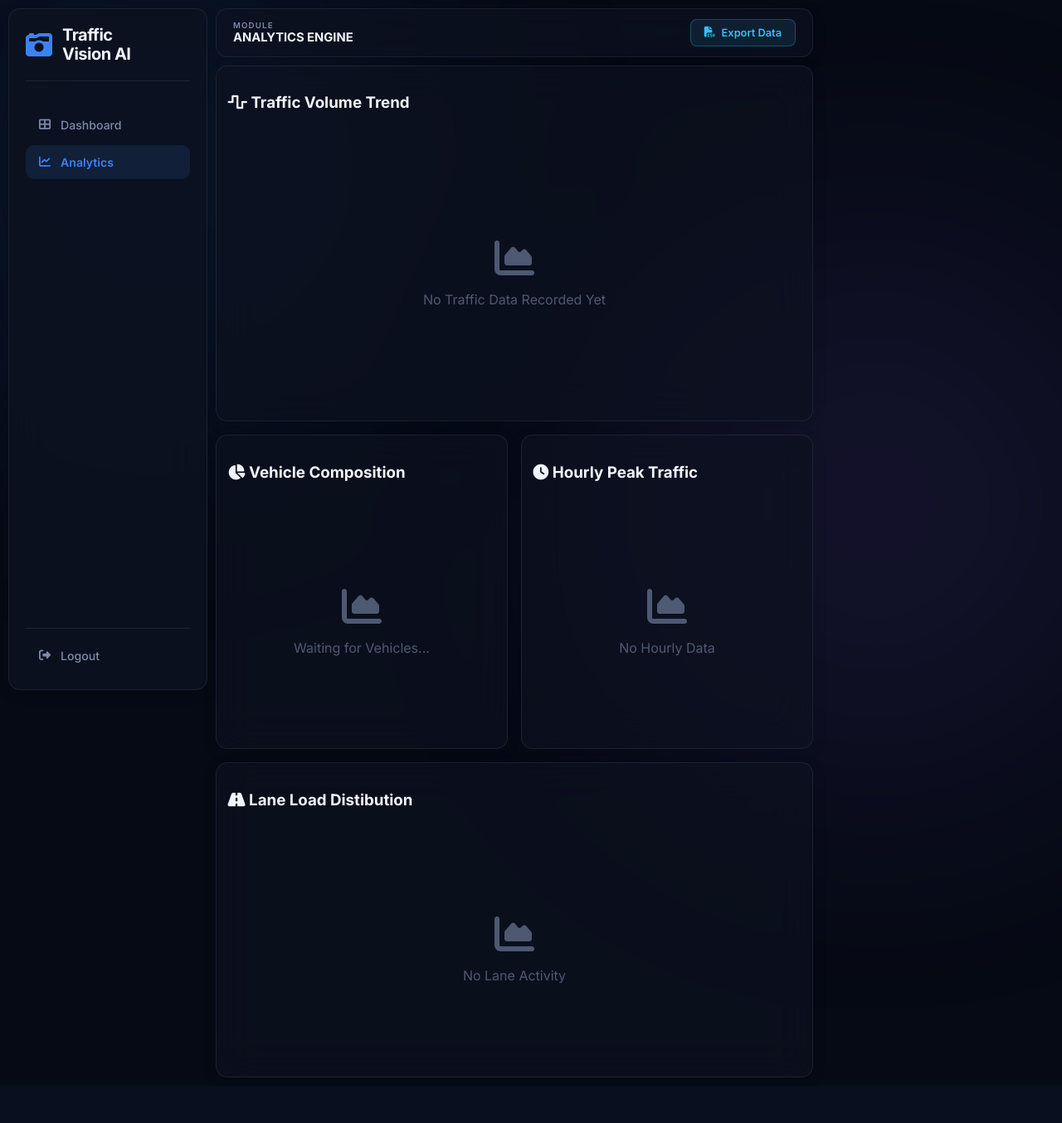
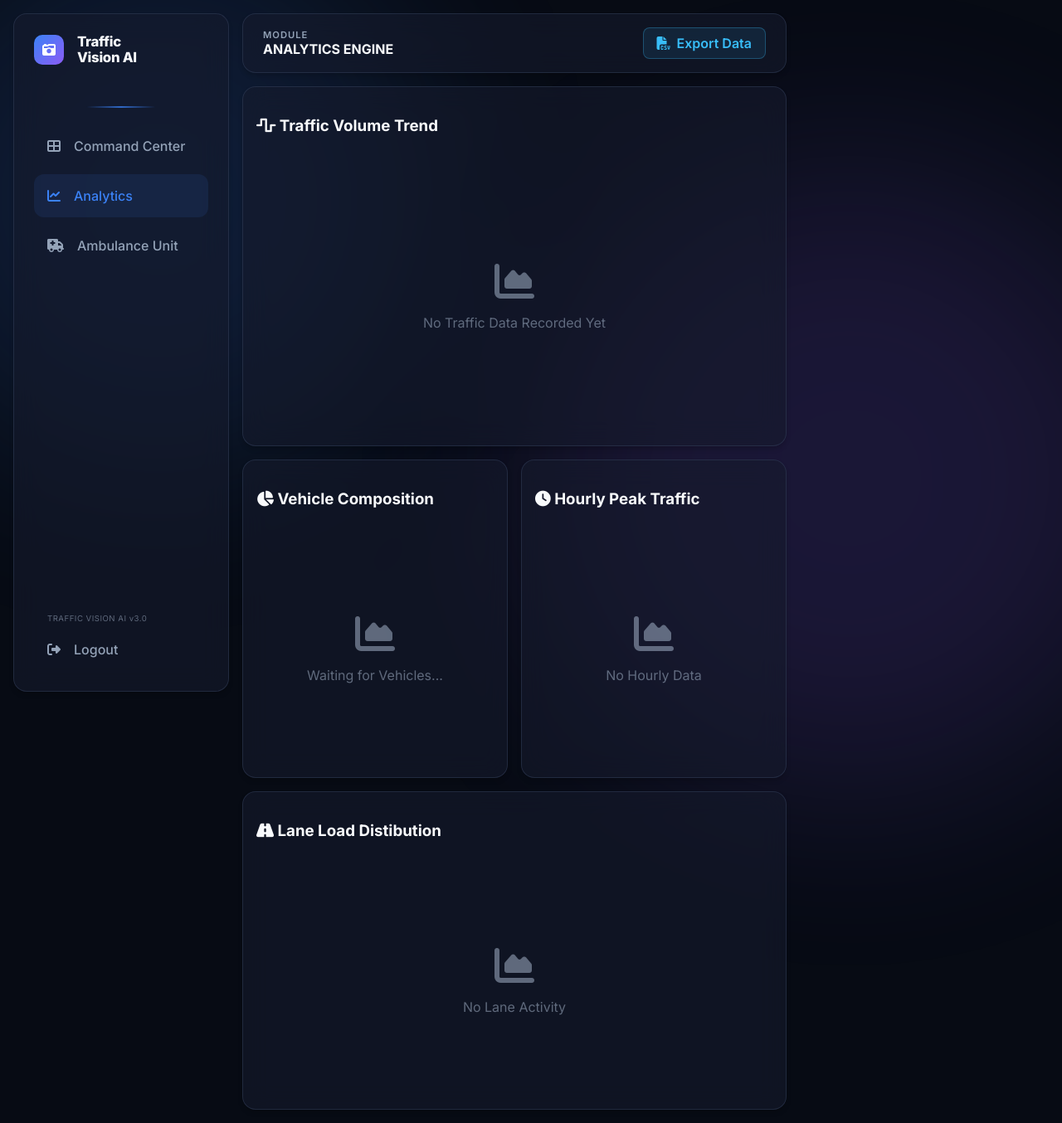
Before and after one commit to Alvinsony07/Main-Project-traff, a Flask app: page /analysis in a window 1280 px wide. Shown: the whole page at 83% size. Before the commit the page ends 1299 px from the top, so only its background shows below. Run offline with Flask 3, Linux system fonts and the light colour scheme; the visitor is signed in with stand-in values (Sample User, id 1); data that the repository does not hold is empty.

Commit message:
stabilzed ui

```diff
--- a/static/css/style.css
+++ b/static/css/style.css
@@ -1,21 +1,19 @@
 :root {
-    --bg-dark: #060a14;
-    --card-bg: rgba(13, 18, 32, 0.7);
-    --sidebar-bg: rgba(13, 18, 32, 0.92);
-    --card-border: rgba(62, 76, 105, 0.3);
-    --text-primary: #f0f4ff;
-    --text-secondary: #7b8baa;
+    --bg-dark: #070B14;
+    --card-bg: rgba(22, 28, 45, 0.6);
+    --sidebar-bg: rgba(22, 28, 45, 0.85);
+    --card-border: rgba(62, 76, 105, 0.4);
+    --text-primary: #F8FAFC;
+    --text-secondary: #94A3B8;
 
     /* Traffic Vision AI Colors */
-    --accent: #3b82f6;
-    --accent-dim: rgba(59, 130, 246, 0.08);
+    --accent: #3B82F6;
+    /* Sky Blue -> Accent Blue */
+    --accent-dim: rgba(59, 130, 246, 0.1);
     --success: #10b981;
-    --success-dim: rgba(16, 185, 129, 0.1);
     --danger: #ef4444;
-    --danger-dim: rgba(239, 68, 68, 0.1);
     --warning: #f59e0b;
-    --warning-dim: rgba(245, 158, 11, 0.1);
-    --purple: #8b5cf6;
+    --purple: #8B5CF6;
     --gradient-primary: linear-gradient(135deg, var(--accent), var(--purple));
 
     --font-main: 'Inter', sans-serif;
@@ -29,7 +27,6 @@ body {
     min-height: 100vh;
     overflow-x: hidden;
     position: relative;
-    -webkit-font-smoothing: antialiased;
 }
 
 /* Abstract Background Effects */
@@ -38,14 +35,14 @@ body::after {
     content: '';
     position: fixed;
     border-radius: 50%;
-    filter: blur(140px);
-    opacity: 0.1;
+    filter: blur(120px);
+    opacity: 0.15;
     z-index: -1;
     pointer-events: none;
 }
 
 body::before {
-    top: -15%;
+    top: -10%;
     left: -10%;
     width: 50vw;
     height: 50vw;
@@ -55,96 +52,93 @@ body::before {
 body::after {
     bottom: -20%;
     right: -10%;
-    width: 55vw;
-    height: 55vw;
+    width: 60vw;
+    height: 60vw;
     background: var(--purple);
 }
 
 /* --- Layout --- */
 .app-container {
     display: grid;
-    grid-template-columns: 240px 1fr 280px;
+    grid-template-columns: 260px 1fr 300px;
+    /* Sidebar, Main, Info */
     min-height: 100vh;
-    gap: 10px;
-    padding: 10px;
+    gap: 1rem;
+    padding: 1rem;
     box-sizing: border-box;
 }
 
 /* Glass Effect */
 .glass-panel {
     background: var(--card-bg);
-    backdrop-filter: blur(24px);
-    -webkit-backdrop-filter: blur(24px);
+    backdrop-filter: blur(16px);
+    -webkit-backdrop-filter: blur(16px);
     border: 1px solid var(--card-border);
-    border-radius: 14px;
-    box-shadow: 0 4px 16px rgba(0, 0, 0, 0.15);
+    border-radius: 16px;
+    box-shadow: 0 4px 6px -1px rgba(0, 0, 0, 0.2);
 }
 
 /* --- Sidebar --- */
 .sidebar {
     display: flex;
     flex-direction: column;
-    padding: 1.25rem;
+    padding: 1.5rem;
+    /* Sticky sidebar for scrolling pages */
     position: sticky;
-    top: 10px;
-    height: calc(100vh - 20px);
+    top: 1rem;
+    height: calc(100vh - 2rem);
     overflow-y: auto;
-    background: var(--sidebar-bg);
 }
 
-/* --- Scrollbar --- */
+/* --- Scrollbar Customization --- */
 ::-webkit-scrollbar {
-    width: 5px;
-    height: 5px;
+    width: 8px;
+    height: 8px;
 }
 
 ::-webkit-scrollbar-track {
-    background: transparent;
+    background: var(--bg-dark);
 }
 
 ::-webkit-scrollbar-thumb {
-    background: rgba(255, 255, 255, 0.08);
-    border-radius: 10px;
+    background: var(--card-border);
+    border-radius: 4px;
 }
 
 ::-webkit-scrollbar-thumb:hover {
-    background: rgba(255, 255, 255, 0.15);
+    background: var(--accent);
 }
 
 .logo-area {
-    margin-bottom: 2rem;
+    margin-bottom: 3rem;
     display: flex;
     align-items: center;
-    gap: 0.75rem;
-    padding-bottom: 1.25rem;
-    border-bottom: 1px solid var(--card-border);
+    gap: 1rem;
 }
 
 .logo-area h2 {
     margin: 0;
-    font-size: 1.1rem;
-    line-height: 1.15;
-    letter-spacing: -0.3px;
-    font-weight: 800;
+    font-size: 1.25rem;
+    line-height: 1.1;
+    letter-spacing: 1px;
 }
 
 .nav-menu {
     display: flex;
     flex-direction: column;
-    gap: 4px;
+    gap: 0.5rem;
 }
 
 .nav-item {
     display: flex;
     align-items: center;
-    gap: 0.75rem;
-    padding: 0.75rem 1rem;
-    border-radius: 10px;
+    gap: 1rem;
+    padding: 1rem;
+    border-radius: 12px;
     color: var(--text-secondary);
     text-decoration: none;
     transition: all 0.2s;
     font-weight: 500;
-    font-size: 0.88rem;
 }
 
 .nav-item:hover,
@@ -153,25 +147,18 @@ body::after {
     color: var(--accent);
 }
 
-.nav-item.active {
-    background: rgba(59, 130, 246, 0.12);
-    font-weight: 600;
-}
-
 .nav-divider {
     height: 1px;
     background: var(--card-border);
-    margin: 0.75rem 0;
+    margin: 1rem 0;
 }
 
 .sidebar-footer {
     margin-top: auto;
-    padding-top: 0.75rem;
-    border-top: 1px solid var(--card-border);
 }
 
 .nav-item.logout:hover {
-    background: var(--danger-dim);
+    background: rgba(239, 68, 68, 0.1);
     color: var(--danger);
 }
 
@@ -200,14 +180,15 @@ body::after {
 .main-content {
     display: flex;
     flex-direction: column;
-    gap: 10px;
+    gap: 1rem;
+    /* Allow expanding */
     height: auto;
     overflow: visible;
 }
 
 /* Top Bar */
 .top-bar {
-    padding: 0.75rem 1.25rem;
+    padding: 1rem 1.5rem;
     display: flex;
     justify-content: space-between;
     align-items: center;
@@ -217,13 +198,13 @@ body::after {
 .status-group {
     display: flex;
     align-items: center;
-    gap: 1.5rem;
+    gap: 2rem;
 }
 
 .status-indicator {
     display: flex;
     align-items: center;
-    gap: 0.6rem;
+    gap: 0.75rem;
 }
 
 .status-text {
@@ -232,15 +213,14 @@ body::after {
 }
 
 .status-text .label {
-    font-size: 0.6rem;
+    font-size: 0.7rem;
     color: var(--text-secondary);
-    letter-spacing: 1.2px;
+    letter-spacing: 1px;
     font-weight: 600;
-    text-transform: uppercase;
 }
 
 .status-text .value {
-    font-size: 0.92rem;
+    font-size: 1rem;
     font-weight: 700;
 }
 
@@ -277,13 +244,12 @@ body::after {
 .btn-icon {
     background: var(--accent-dim);
     color: var(--accent);
-    border: 1px solid rgba(59, 130, 246, 0.15);
-    padding: 0.6rem 1rem;
+    border: none;
+    padding: 0.75rem 1.25rem;
     border-radius: 8px;
     cursor: pointer;
     font-family: inherit;
     font-weight: 600;
-    font-size: 0.8rem;
     transition: 0.2s;
     display: flex;
     align-items: center;
@@ -300,22 +265,23 @@ body::after {
     display: grid;
     grid-template-columns: 1fr 1fr;
     grid-template-rows: 1fr 1fr;
-    gap: 10px;
+    gap: 1rem;
     flex-grow: 1;
+    /* Fill remaining space */
 }
 
 .lane-card {
     display: flex;
     flex-direction: column;
-    padding: 0.85rem;
-    gap: 0.6rem;
+    padding: 1rem;
+    gap: 0.75rem;
     position: relative;
     transition: all 0.3s ease;
 }
 
 .lane-card.active-green-lane {
     border-color: var(--success) !important;
-    box-shadow: 0 0 20px rgba(16, 185, 129, 0.25), inset 0 0 20px rgba(16, 185, 129, 0.03) !important;
+    box-shadow: 0 0 20px rgba(16, 185, 129, 0.4) !important;
 }
 
 .lane-header {
@@ -768,11 +714,38 @@ body::after {
     }
 
     100% {
-        box-shadow: 0 0 40px rgba(59, 130, 246, 0.3);
+        box-shadow: 0 0 40px rgba(59, 130, 246, 0.4);
     }
 }
 
-/* === SUMMARY STATS (new) === */
+/* === Sidebar Scan Bar === */
+.sidebar-scan-bar {
+    width: 100px;
+    height: 2px;
+    margin: 0 auto 1.25rem;
+    background: linear-gradient(90deg, transparent, var(--accent), transparent);
+    animation: scanPulse 2s ease-in-out infinite;
+}
+
+.sidebar-scan-bar .scan-glow {
+    display: none;
+}
+
+@keyframes scanPulse {
+
+    0%,
+    100% {
+        opacity: 0.3;
+        transform: scaleX(0.5);
+    }
+
+    50% {
+        opacity: 1;
+        transform: scaleX(1);
+    }
+}
+
+/* === SUMMARY STATS === */
 .summary-stats {
     display: grid;
     grid-template-columns: repeat(4, 1fr);
--- a/templates/analysis.html
+++ b/templates/analysis.html
@@ -16,21 +16,35 @@
     <div class="app-container">
         <!-- Sidebar -->
         <aside class="sidebar glass-panel">
-            <div class="logo-area" style="display: flex; align-items: center;">
-                <i class="fas fa-camera-retro fa-2x" style="color: var(--accent);"></i>
-                <h2 style="font-size: 1.25rem; font-weight: 700; letter-spacing: -0.5px;">Traffic<br>Vision AI</h2>
+            <div class="logo-area">
+                <div
+                    style="width:36px;height:36px;background:linear-gradient(135deg,var(--accent),var(--purple));border-radius:10px;display:flex;align-items:center;justify-content:center;font-size:1rem;color:white;flex-shrink:0;">
+                    <i class="fas fa-camera-retro"></i></div>
+                <h2 style="font-size:1.05rem;font-weight:800;letter-spacing:-0.3px;line-height:1.15;">Traffic<br>Vision
+                    AI</h2>
+            </div>
+
+            <!-- Scan Bar -->
+            <div class="sidebar-scan-bar">
+                <div class="scan-glow"></div>
             </div>
 
             <nav class="nav-menu">
                 <a href="{{ url_for('dashboard') }}" class="nav-item">
-                    <i class="fas fa-th-large"></i> Dashboard
+                    <i class="fas fa-th-large"></i> Command Center
                 </a>
                 <a href="{{ url_for('analysis') }}" class="nav-item active">
                     <i class="fas fa-chart-line"></i> Analytics
                 </a>
+                <a href="{{ url_for('ambulance_portal') }}" class="nav-item" target="_blank">
+                    <i class="fas fa-truck-medical"></i> Ambulance Unit
+                </a>
             </nav>
 
             <div class="sidebar-footer">
+                <div
+                    style="font-size:0.6rem;color:var(--text-secondary);letter-spacing:0.5px;padding:0.6rem 1rem 0.4rem;opacity:0.6;">
+                    TRAFFIC VISION AI v3.0</div>
                 <a href="{{ url_for('logout') }}" class="nav-item logout">
                     <i class="fas fa-sign-out-alt"></i> Logout
                 </a>
--- a/templates/dashboard.html
+++ b/templates/dashboard.html
@@ -36,6 +36,11 @@
                 </div>
                 <h2 style="font-size:1.05rem;font-weight:800;letter-spacing:-0.3px;line-height:1.15;">Traffic<br>Vision
                     AI</h2>
+            </div>
+
+            <!-- Scan Bar -->
+            <div class="sidebar-scan-bar">
+                <div class="scan-glow"></div>
             </div>
 
             <nav class="nav-menu">
```
Also changed, not shown: other parts of static/css/style.css (+69 -110 lines).
